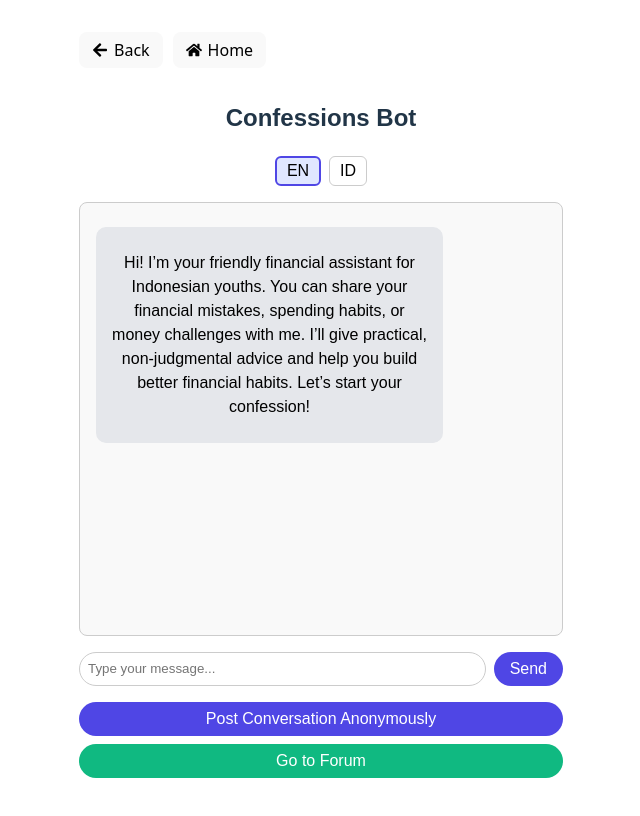
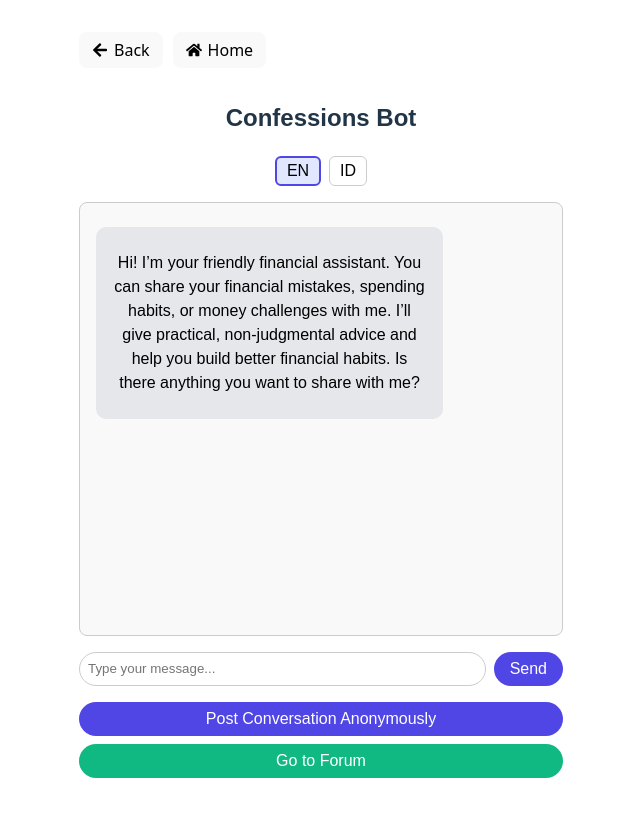
Before and after one commit to ryano245/finwise, a React (Vite) app in the folder frontend/: page /confessions in a window 1280 px wide. Shown: the top 816 px of the page, without its empty margins (319-959 px from the left). Built offline with nearby package versions, Linux system fonts and the light colour scheme.

Commit message:
Change initial message of confession bot

```diff
--- a/frontend/src/Confessions.tsx
+++ b/frontend/src/Confessions.tsx
@@ -23,16 +23,16 @@ const Confessions: React.FC = () => {
 
   useEffect(() => {
     const englishIntro =
-      "Hi! I’m your friendly financial assistant for Indonesian youths. " +
+      "Hi! I’m your friendly financial assistant. " +
       "You can share your financial mistakes, spending habits, or money challenges with me. " +
       "I’ll give practical, non-judgmental advice and help you build better financial habits. " +
-      "Let’s start your confession!";
+      "Is there anything you want to share with me?";
 
     const indonesianIntro =
-      "Hai! Saya asisten keuangan Anda yang ramah untuk anak muda Indonesia. " +
+      "Hai! Saya asisten keuangan Anda yang ramah. " +
       "Anda bisa berbagi kesalahan keuangan, kebiasaan belanja, atau tantangan keuangan Anda dengan saya. " +
       "Saya akan memberikan saran praktis tanpa menghakimi dan membantu Anda membangun kebiasaan keuangan yang lebih baik. " +
-      "Mari kita mulai pengakuan Anda!";
+      "Ada yang ingin Anda bagikan dengan saya?";
 
     // Reset chat and show the intro
     setMessages([{ sender: 'bot', text: currentLanguage === 'en' ? englishIntro : indonesianIntro }]);
```
